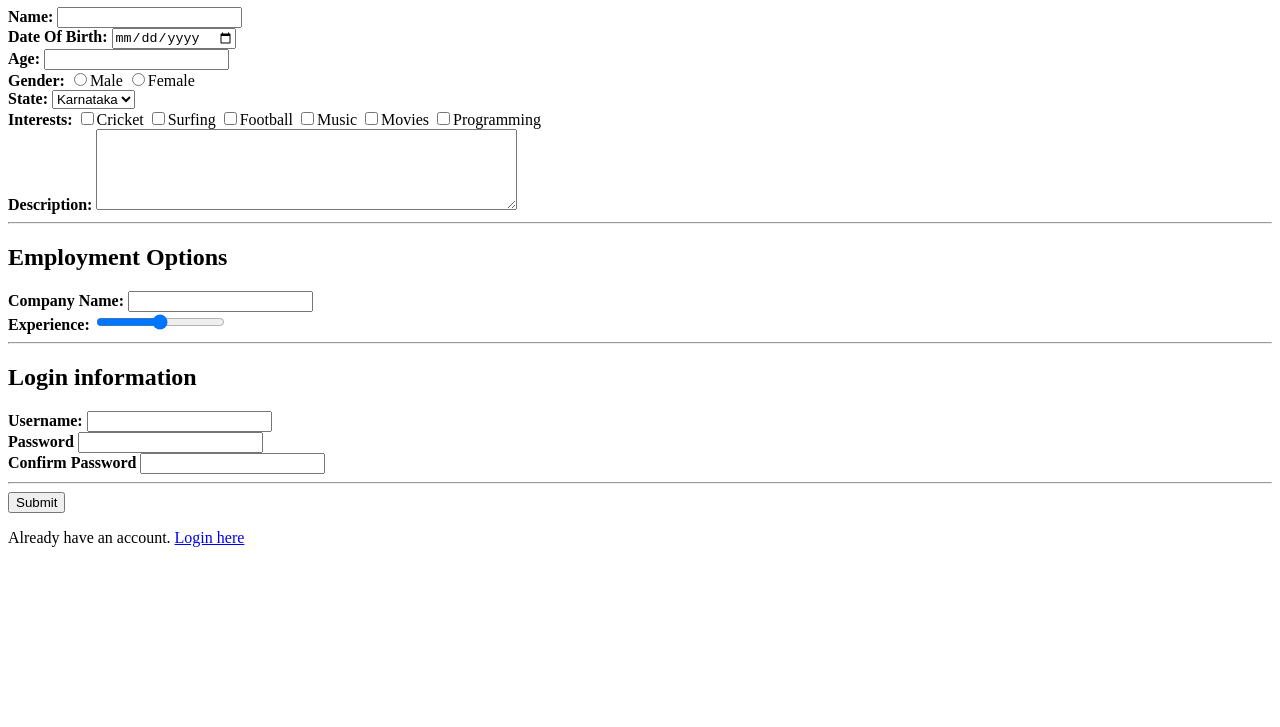
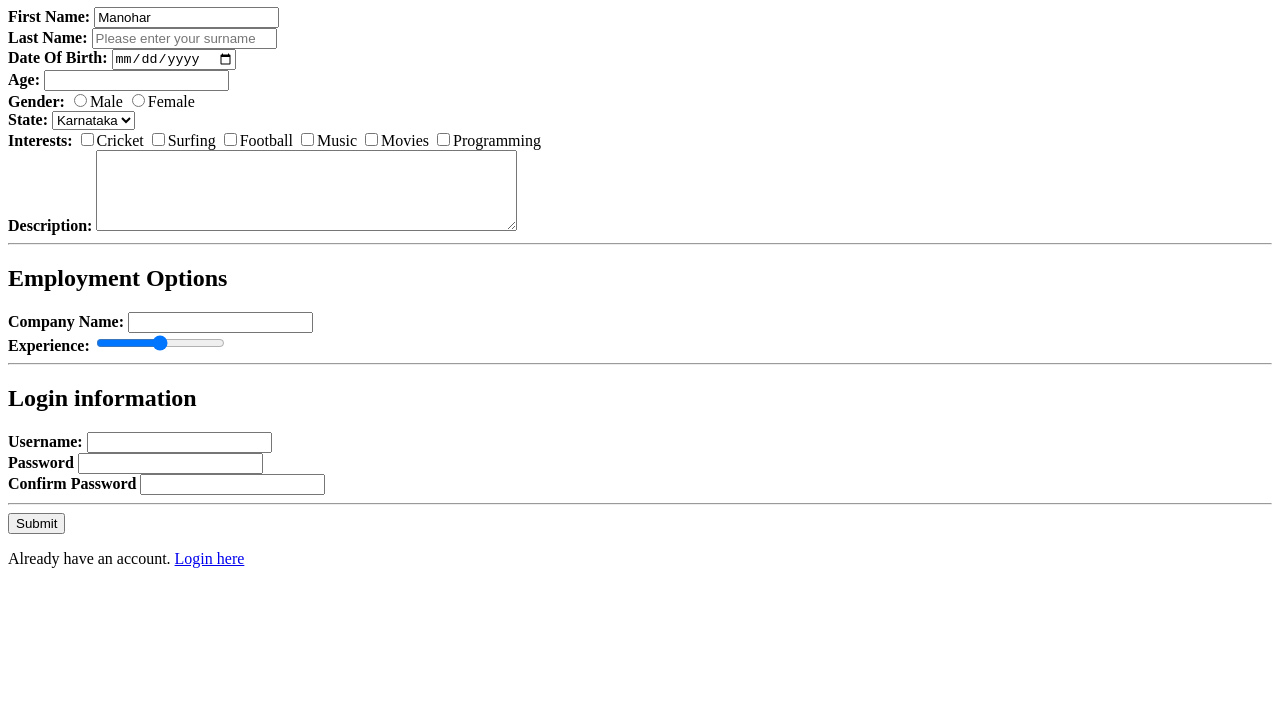
Before and after one commit to RajatRao0594/web-development-sessions, a plain HTML site: page html/08-forms/signup.html in a window 1280 px wide. Shown: the part 73-800 px from the top of the page. Drawn offline with Linux system fonts and the light colour scheme.

Commit message:
added html form elements

```diff
--- a/html/08-forms/signup.html
+++ b/html/08-forms/signup.html
@@ -17,8 +17,12 @@
     <h1>Signup to our job portal</h1>
     <form action="dosignup.html" method="GET">
 
-        <label for="name">Name: </label>
-        <input type="text" name="name" >
+        <label for="firstname">First Name: </label>
+        <input type="text" name="firstname" value="Manohar">
+        <br>
+
+        <label for="lastname">Last Name: </label>
+        <input type="text" name="lastname" placeholder="Please enter your surname">
         <br>
 
         <label for="dob">Date Of Birth: </label>
```
